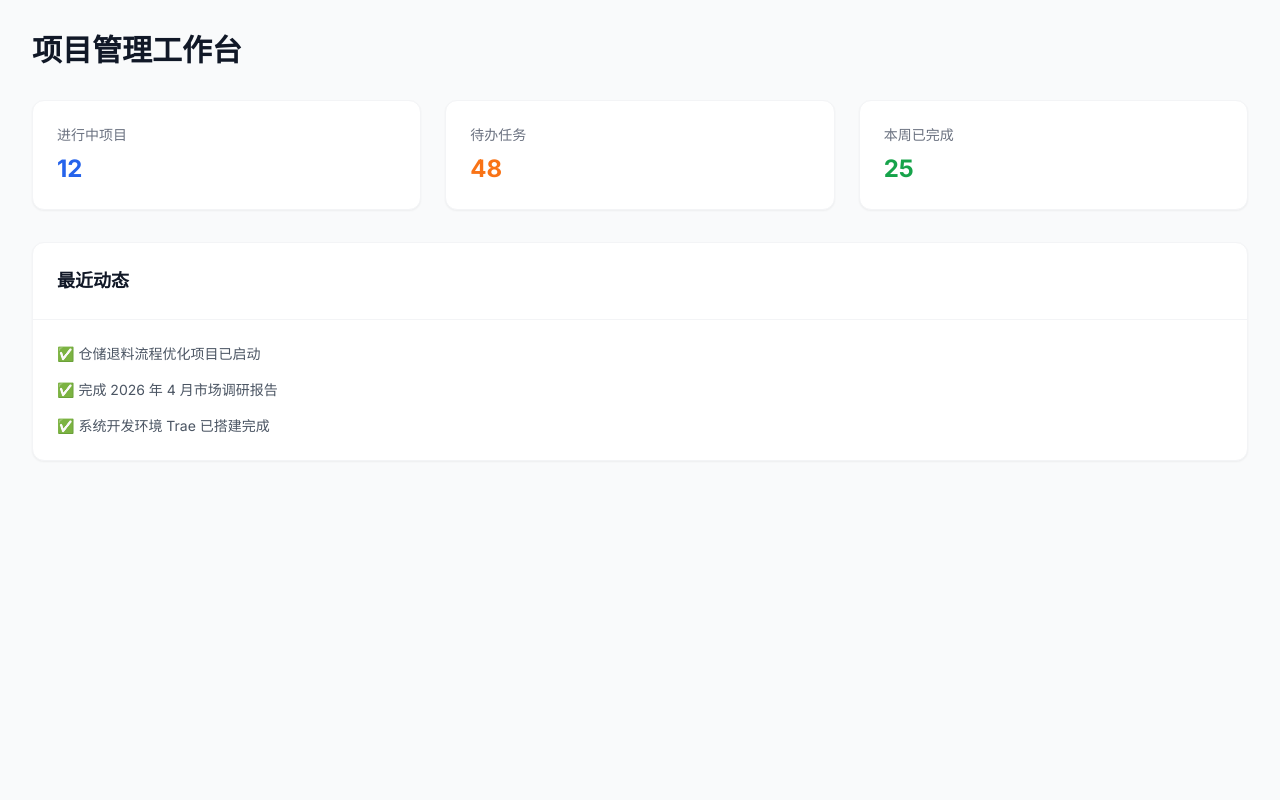
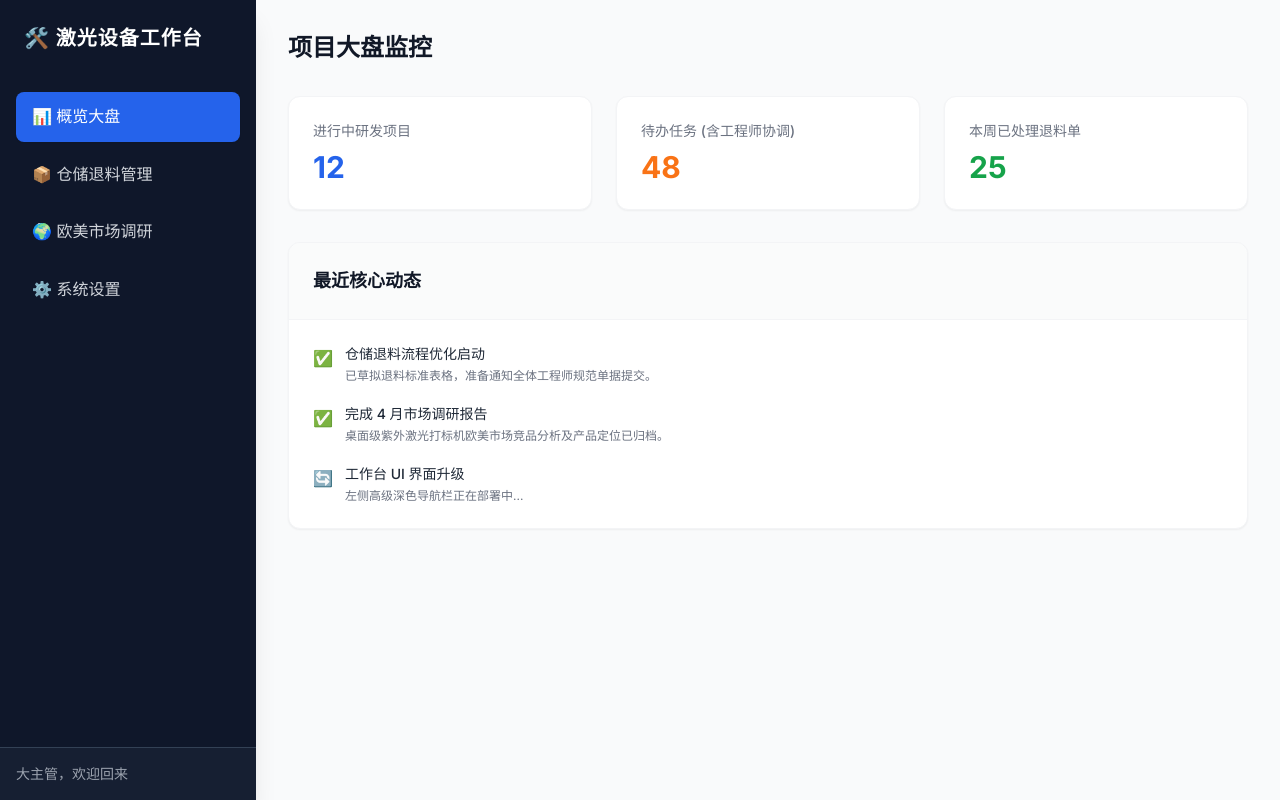
Before and after one commit to linglihui0-png/project-management, a Next.js app: page / in a window 1280 px wide. Built offline with nearby package versions, Linux system fonts and the light colour scheme.

Commit message:
Update page.tsx

```diff
--- a/app/page.tsx
+++ b/app/page.tsx
@@ -4,40 +4,89 @@ import React from 'react';
 
 export default function Page() {
   return (
-    <div className="min-h-screen bg-gray-50 p-8">
-      <div className="max-w-7xl mx-auto">
-        <h1 className="text-3xl font-bold text-gray-900 mb-8">项目管理工作台</h1>
+    <div className="flex h-screen bg-gray-50">
+
+      {/* ================= 左侧侧边栏 ================= */}
+      <div className="w-64 bg-slate-900 text-white flex flex-col shadow-xl">
+        <div className="p-6">
+          <h1 className="text-xl font-bold tracking-wider">🛠️ 激光设备工作台</h1>
+        </div>
+
+        <nav className="flex-1 px-4 space-y-2 mt-4">
+          <a href="#" className="block px-4 py-3 bg-blue-600 rounded-lg text-white font-medium shadow-sm">
+            📊 概览大盘
+          </a>
+          <a href="#" className="block px-4 py-3 text-gray-300 hover:bg-slate-800 hover:text-white rounded-lg transition duration-200">
+            📦 仓储退料管理
+          </a>
+          <a href="#" className="block px-4 py-3 text-gray-300 hover:bg-slate-800 hover:text-white rounded-lg transition duration-200">
+            🌍 欧美市场调研
+          </a>
+          <a href="#" className="block px-4 py-3 text-gray-300 hover:bg-slate-800 hover:text-white rounded-lg transition duration-200">
+            ⚙️ 系统设置
+          </a>
+        </nav>
+
+        <div className="p-4 border-t border-slate-700 bg-slate-800/50">
+          <p className="text-sm text-gray-400">大主管，欢迎回来</p>
+        </div>
+      </div>
+
+      {/* ================= 右侧主内容区 ================= */}
+      <div className="flex-1 overflow-y-auto p-8">
+        <div className="max-w-6xl mx-auto">
+          <h2 className="text-2xl font-bold text-gray-900 mb-8">项目大盘监控</h2>
 
           {/* 顶部统计卡片 */}
           <div className="grid grid-cols-1 md:grid-cols-3 gap-6 mb-8">
-          <div className="bg-white p-6 rounded-xl shadow-sm border border-gray-100">
-            <p className="text-sm font-medium text-gray-500">进行中项目</p>
-            <p className="text-2xl font-bold text-blue-600 mt-2">12</p>
+            <div className="bg-white p-6 rounded-xl shadow-sm border border-gray-100 hover:shadow-md transition">
+              <p className="text-sm font-medium text-gray-500">进行中研发项目</p>
+              <p className="text-3xl font-bold text-blue-600 mt-2">12</p>
             </div>
-          <div className="bg-white p-6 rounded-xl shadow-sm border border-gray-100">
-            <p className="text-sm font-medium text-gray-500">待办任务</p>
-            <p className="text-2xl font-bold text-orange-500 mt-2">48</p>
+            <div className="bg-white p-6 rounded-xl shadow-sm border border-gray-100 hover:shadow-md transition">
+              <p className="text-sm font-medium text-gray-500">待办任务 (含工程师协调)</p>
+              <p className="text-3xl font-bold text-orange-500 mt-2">48</p>
             </div>
-          <div className="bg-white p-6 rounded-xl shadow-sm border border-gray-100">
-            <p className="text-sm font-medium text-gray-500">本周已完成</p>
-            <p className="text-2xl font-bold text-green-600 mt-2">25</p>
+            <div className="bg-white p-6 rounded-xl shadow-sm border border-gray-100 hover:shadow-md transition">
+              <p className="text-sm font-medium text-gray-500">本周已处理退料单</p>
+              <p className="text-3xl font-bold text-green-600 mt-2">25</p>
             </div>
           </div>
 
           {/* 最近动态看板 */}
           <div className="bg-white rounded-xl shadow-sm border border-gray-100 overflow-hidden">
-          <div className="p-6 border-b border-gray-100">
-            <h2 className="text-lg font-semibold text-gray-900">最近动态</h2>
+            <div className="p-6 border-b border-gray-100 bg-gray-50/80">
+              <h3 className="text-lg font-semibold text-gray-900">最近核心动态</h3>
             </div>
             <div className="p-6">
-            <div className="space-y-4">
-              <p className="text-gray-600 text-sm">✅ 仓储退料流程优化项目已启动</p>
-              <p className="text-gray-600 text-sm">✅ 完成 2026 年 4 月市场调研报告</p>
-              <p className="text-gray-600 text-sm">✅ 系统开发环境 Trae 已搭建完成</p>
+              <div className="space-y-5">
+                <div className="flex items-start gap-3">
+                  <span className="text-green-500 mt-0.5">✅</span>
+                  <div>
+                    <p className="text-gray-800 text-sm font-medium">仓储退料流程优化启动</p>
+                    <p className="text-gray-500 text-xs mt-1">已草拟退料标准表格，准备通知全体工程师规范单据提交。</p>
+                  </div>
+                </div>
+                <div className="flex items-start gap-3">
+                  <span className="text-green-500 mt-0.5">✅</span>
+                  <div>
+                    <p className="text-gray-800 text-sm font-medium">完成 4 月市场调研报告</p>
+                    <p className="text-gray-500 text-xs mt-1">桌面级紫外激光打标机欧美市场竞品分析及产品定位已归档。</p>
+                  </div>
+                </div>
+                <div className="flex items-start gap-3">
+                  <span className="text-blue-500 mt-0.5">🔄</span>
+                  <div>
+                    <p className="text-gray-800 text-sm font-medium">工作台 UI 界面升级</p>
+                    <p className="text-gray-500 text-xs mt-1">左侧高级深色导航栏正在部署中...</p>
                   </div>
                 </div>
               </div>
             </div>
           </div>
+        </div>
+      </div>
+
+    </div>
   );
 }
```
Lines whose indentation alone changed are shown as unchanged.
